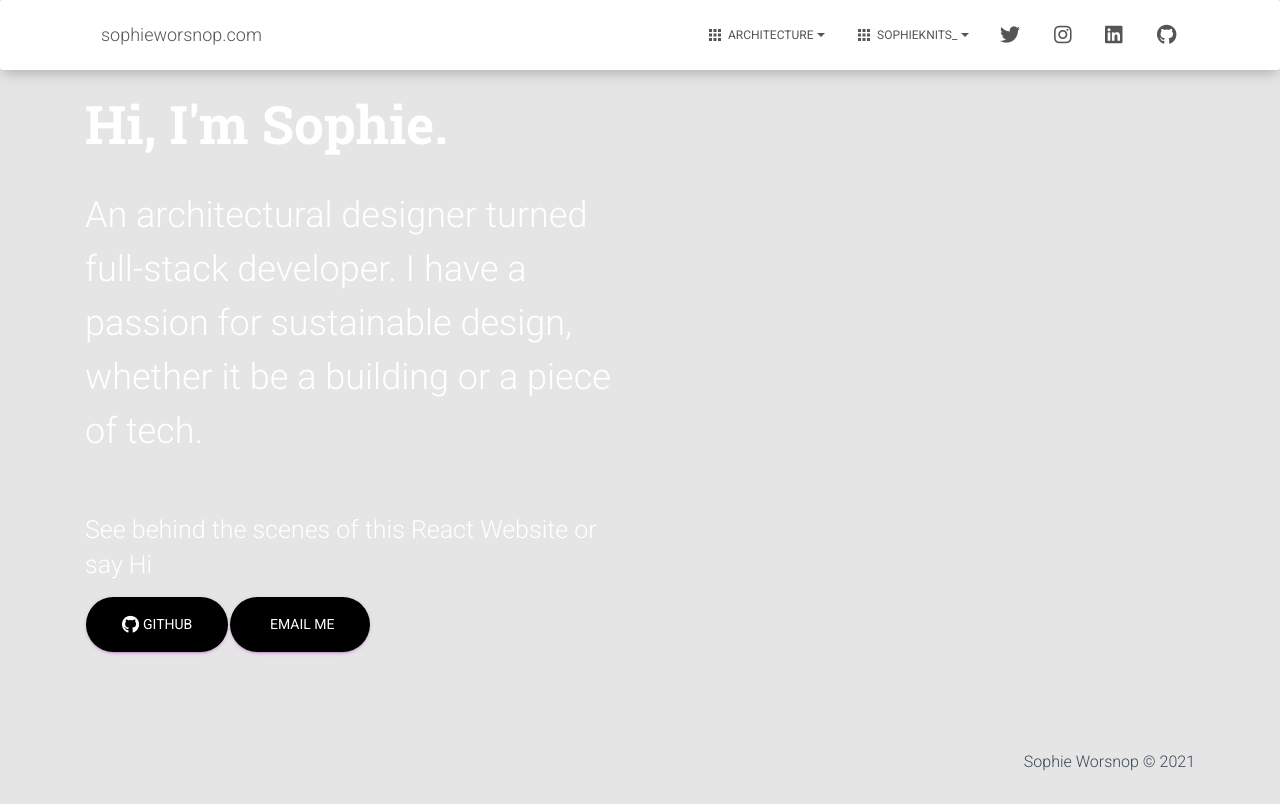
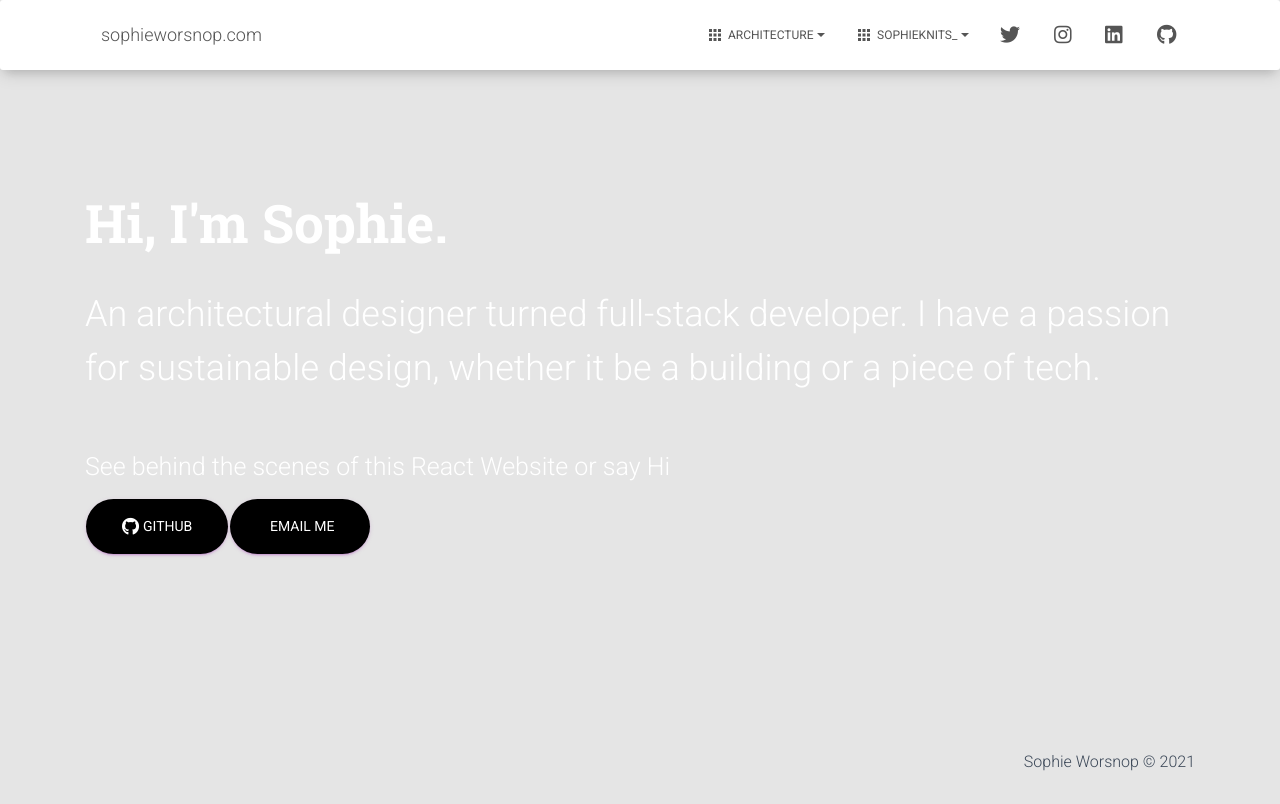
Before and after one commit to sophiewo/sophieworsnop.com, a React (Create React App) app: page / in a window 1280 px wide. Built offline with nearby package versions, Linux system fonts and the light colour scheme; some icons are missing.

Commit message:
Changes Landing Page text spacing

```diff
--- a/src/components/Grid/GridItem.js
+++ b/src/components/Grid/GridItem.js
@@ -15,6 +15,7 @@ const styles = {
     flexBasis: "auto"
   }
 };
+
 
 const useStyles = makeStyles(styles);
 
--- a/src/views/LandingPage/LandingPage.js
+++ b/src/views/LandingPage/LandingPage.js
@@ -1,11 +1,7 @@
 import React from "react";
 
-// @material-ui/core components
 import { makeStyles } from "@material-ui/core/styles";
 
-// @material-ui/icons
-
-// core components
 import Header from "components/Header/Header.js";
 import Footer from "components/Footer/Footer.js";
 import GridContainer from "components/Grid/GridContainer.js";
@@ -26,20 +22,15 @@ export default function LandingPage(props) {
   return (
     <div>
       <Header
-        color="white"
         routes={dashboardRoutes}
         rightLinks={<HeaderLinks />}
         fixed
-        changeColorOnScroll={{
-          height: 400,
-          color: "white"
-        }}
         {...rest}
       />
       <Parallax image={require("assets/img/landpage-sophieknits_sm.jpg")}>
         <div className={classes.container}>
           <GridContainer>
-            <GridItem xs={12} sm={12} md={6}>
+            <GridItem >
               <h1 className={classes.title}>Hi, I'm Sophie. </h1>
               <h2>
                 An architectural designer turned full-stack developer. I have a passion for sustainable design, whether it be a building or a piece of tech.
@@ -51,8 +42,7 @@ export default function LandingPage(props) {
                 size="lg"
                 href="https://www.github.com/sophiewo"
                 target="_blank"
-                rel="noopener noreferrer"
-              >
+                rel="noopener noreferrer">
                 <i className={classes.socialIcons + " fab fa-github"} />
                  github
               </Button>
@@ -63,8 +53,7 @@ export default function LandingPage(props) {
                 size="lg"
                 href="mailto:sophie.g.worsnop@gmail.com"
                 target="_blank"
-                rel="noopener noreferrer"
-              >
+                rel="noopener noreferrer">
                 <i className={classes.socialIcons + " fab fa-mail"} />
                  Email me
               </Button>
--- a/src/views/ProfessionalWork/ProfessionalWork.js
+++ b/src/views/ProfessionalWork/ProfessionalWork.js
@@ -90,7 +90,7 @@ export default function ProfessionalWork(props) {
                   blurb="A renovation and extension of a decommissioned Town Hall building. The project proposes 40 residential units."
                   credit="Images worked on by Sophie while working at dRMM using: Rhino | Revit | Photoshop " />
 
-                  <div>
+                <div>
                   <div className={classes.section}>
                     <div className={classes.container}>
                       <GridContainer>
```
